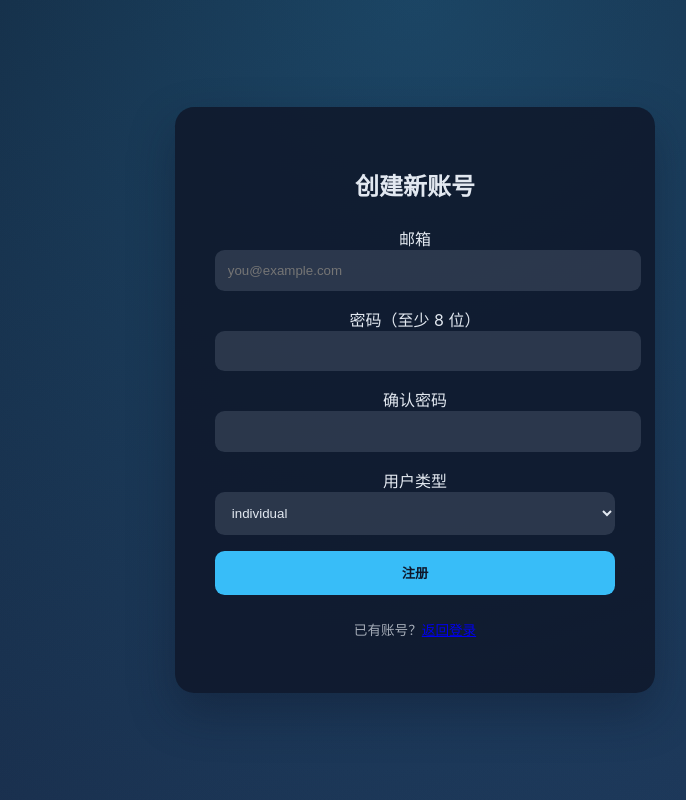
After one commit to CeciliaGuo331/econ.simulator, a FastAPI app: page /web/register in a window 1280 px wide. The commit adds this page. Shown: the whole page, without its empty margins (225-911 px from the left). Run offline with FastAPI, Linux system fonts and the light colour scheme.

Commit message:
feat: 添加用户注册功能，包含注册页面及相关逻辑，支持用户类型选择和错误处理

```diff
--- a/econ_sim/web/static/styles.css
+++ b/econ_sim/web/static/styles.css
@@ -156,6 +156,14 @@ body {
   margin-bottom: 1rem;
 }
 
+.message {
+  background-color: rgba(94, 234, 212, 0.2);
+  color: #5eead4;
+  padding: 0.75rem 1rem;
+  border-radius: 0.75rem;
+  margin-bottom: 1rem;
+}
+
 .login-body {
   background: radial-gradient(circle at top, rgba(56, 189, 248, 0.25), transparent),
               linear-gradient(160deg, #0f172a, #1d3557);
@@ -182,6 +190,15 @@ body {
 }
 
 .login-form input {
+  width: 100%;
+  padding: 0.8rem;
+  border-radius: 0.6rem;
+  border: none;
+  background-color: rgba(148, 163, 184, 0.2);
+  color: var(--text);
+}
+
+.login-form select {
   width: 100%;
   padding: 0.8rem;
   border-radius: 0.6rem;
--- a/econ_sim/web/templates/admin_dashboard.html
+++ b/econ_sim/web/templates/admin_dashboard.html
@@ -10,7 +10,7 @@
 <section class="grid">
     <article class="card wide">
         <h3>世界状态快照</h3>
-        <pre class="json-preview">{{ context.world | tojson(indent=2, sort_keys=True) }}</pre>
+        <pre class="json-preview">{{ context.world | tojson(indent=2) }}</pre>
     </article>
 </section>
 
--- a/econ_sim/web/templates/dashboard.html
+++ b/econ_sim/web/templates/dashboard.html
@@ -9,7 +9,7 @@
 <section class="grid">
     <article class="card">
         <h3>角色视角数据</h3>
-        <pre class="json-preview">{{ context | tojson(indent=2, sort_keys=True) }}</pre>
+        <pre class="json-preview">{{ context | tojson(indent=2) }}</pre>
     </article>
     <article class="card">
         <h3>已上传脚本</h3>
--- a/econ_sim/web/templates/login.html
+++ b/econ_sim/web/templates/login.html
@@ -19,9 +19,12 @@
             {% if error %}
             <div class="error">{{ error }}</div>
             {% endif %}
+            {% if message %}
+            <div class="message">{{ message }}</div>
+            {% endif %}
             <button type="submit">登录</button>
         </form>
-        <p class="login-hint">提示：管理员默认账号 <code>admin@econ.sim</code> / <code>admin123</code></p>
+        <p class="login-hint">还没有账号？<a href="/web/register">立即注册</a></p>
     </section>
 </body>
 </html>
--- /dev/null
+++ b/econ_sim/web/templates/register.html
@@ -0,0 +1,37 @@
+<!DOCTYPE html>
+<html lang="zh-CN">
+<head>
+    <meta charset="utf-8">
+    <meta name="viewport" content="width=device-width, initial-scale=1">
+    <title>注册 - Econ Simulator</title>
+    <link rel="stylesheet" href="{{ url_for('web-static', path='styles.css') }}">
+</head>
+<body class="login-body">
+    <section class="login-panel">
+        <h1>创建新账号</h1>
+        <form method="post" class="login-form">
+            <label>邮箱
+                <input type="email" name="email" value="{{ email }}" placeholder="you@example.com" required>
+            </label>
+            <label>密码（至少 8 位）
+                <input type="password" name="password" minlength="8" required>
+            </label>
+            <label>确认密码
+                <input type="password" name="confirm_password" minlength="8" required>
+            </label>
+            <label>用户类型
+                <select name="user_type" required>
+                    {% for option in user_types %}
+                    <option value="{{ option }}" {% if option == user_type %}selected{% endif %}>{{ option }}</option>
+                    {% endfor %}
+                </select>
+            </label>
+            {% if error %}
+            <div class="error">{{ error }}</div>
+            {% endif %}
+            <button type="submit">注册</button>
+        </form>
+        <p class="login-hint">已有账号？<a href="/web/login">返回登录</a></p>
+    </section>
+</body>
+</html>
--- a/econ_sim/web/views.py
+++ b/econ_sim/web/views.py
@@ -10,7 +10,11 @@ from fastapi.responses import HTMLResponse, RedirectResponse
 from fastapi.templating import Jinja2Templates
 
 from ..auth import user_manager
-from ..auth.user_manager import AuthenticationError
+from ..auth.user_manager import (
+    AuthenticationError,
+    PUBLIC_USER_TYPES,
+    UserAlreadyExistsError,
+)
 from ..core.orchestrator import SimulationOrchestrator
 from ..script_engine import script_registry
 from ..script_engine.registry import ScriptExecutionError
@@ -50,10 +54,10 @@ async def landing(request: Request) -> HTMLResponse:
 
 
 @router.get("/login", response_class=HTMLResponse)
-async def login_page(request: Request) -> HTMLResponse:
+async def login_page(request: Request, message: Optional[str] = None) -> HTMLResponse:
     return _templates.TemplateResponse(
         "login.html",
-        {"request": request, "error": None},
+        {"request": request, "error": None, "message": message},
     )
 
 
@@ -71,7 +75,11 @@ async def login_submission(
     except AuthenticationError:
         return _templates.TemplateResponse(
             "login.html",
-            {"request": request, "error": "邮箱或密码错误，请重试。"},
+            {
+                "request": request,
+                "error": "邮箱或密码错误，请重试。",
+                "message": None,
+            },
             status_code=401,
         )
 
@@ -180,6 +188,85 @@ async def upload_script(
     )
 
 
+@router.get("/register", response_class=HTMLResponse)
+async def register_page(request: Request) -> HTMLResponse:
+    return _templates.TemplateResponse(
+        "register.html",
+        {
+            "request": request,
+            "error": None,
+            "email": "",
+            "user_type": "individual",
+            "user_types": sorted(PUBLIC_USER_TYPES),
+        },
+    )
+
+
+@router.post("/register", response_class=HTMLResponse)
+async def register_submission(
+    request: Request,
+    email: str = Form(...),
+    password: str = Form(...),
+    confirm_password: str = Form(...),
+    user_type: str = Form(...),
+) -> HTMLResponse:
+    if password != confirm_password:
+        return _templates.TemplateResponse(
+            "register.html",
+            {
+                "request": request,
+                "error": "两次输入的密码不一致，请重新输入。",
+                "email": email,
+                "user_type": user_type,
+                "user_types": sorted(PUBLIC_USER_TYPES),
+            },
+            status_code=400,
+        )
+
+    try:
+        await user_manager.register_user(email, password, user_type)
+    except UserAlreadyExistsError:
+        return _templates.TemplateResponse(
+            "register.html",
+            {
+                "request": request,
+                "error": "该邮箱已注册，试试直接登录或换一个邮箱。",
+                "email": email,
+                "user_type": user_type,
+                "user_types": sorted(PUBLIC_USER_TYPES),
+            },
+            status_code=409,
+        )
+    except ValueError as exc:
+        return _templates.TemplateResponse(
+            "register.html",
+            {
+                "request": request,
+                "error": str(exc),
+                "email": email,
+                "user_type": user_type,
+                "user_types": sorted(PUBLIC_USER_TYPES),
+            },
+            status_code=400,
+        )
+    except Exception:
+        return _templates.TemplateResponse(
+            "register.html",
+            {
+                "request": request,
+                "error": "注册失败，请稍后再试。",
+                "email": email,
+                "user_type": user_type,
+                "user_types": sorted(PUBLIC_USER_TYPES),
+            },
+            status_code=500,
+        )
+
+    return RedirectResponse(
+        url="/web/login?message=注册成功，请登录。", status_code=303
+    )
+
+
 @router.get("/docs", response_class=HTMLResponse)
 async def docs_page(request: Request) -> HTMLResponse:
     return _templates.TemplateResponse(
```
